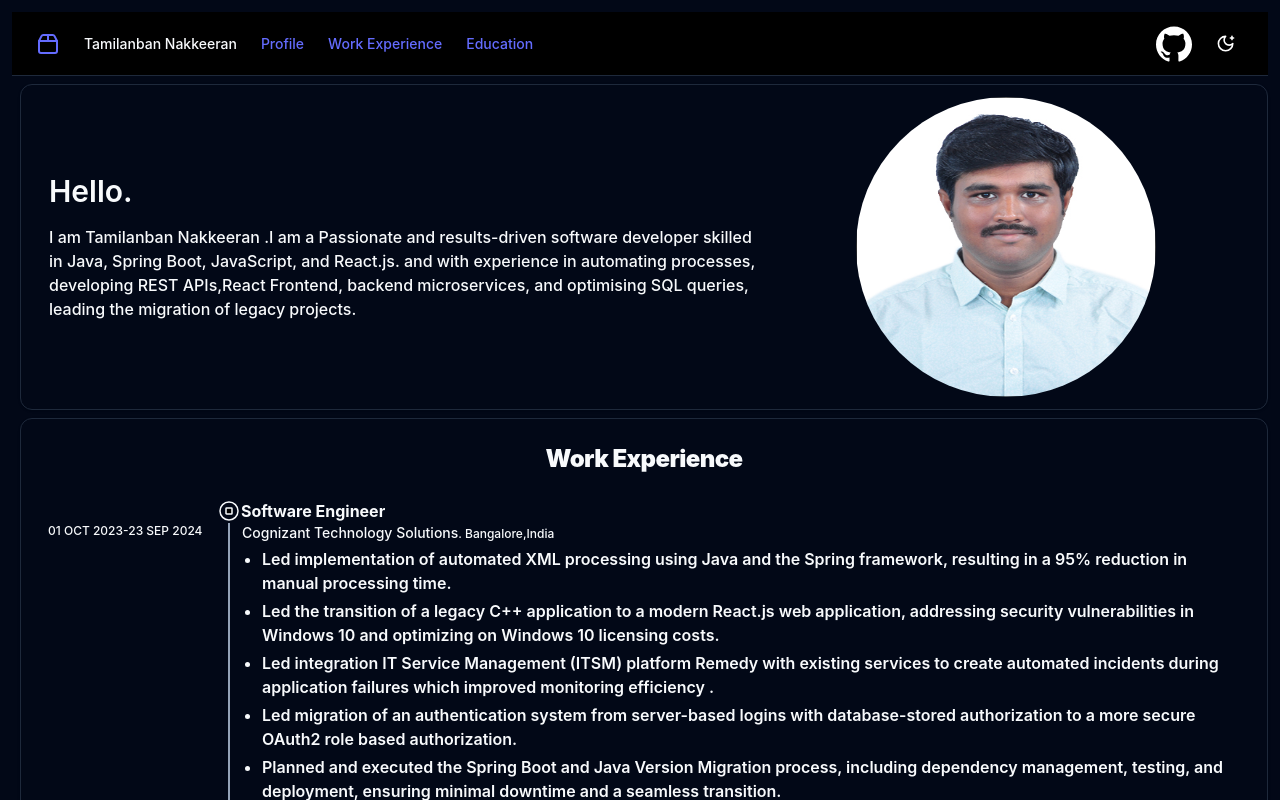
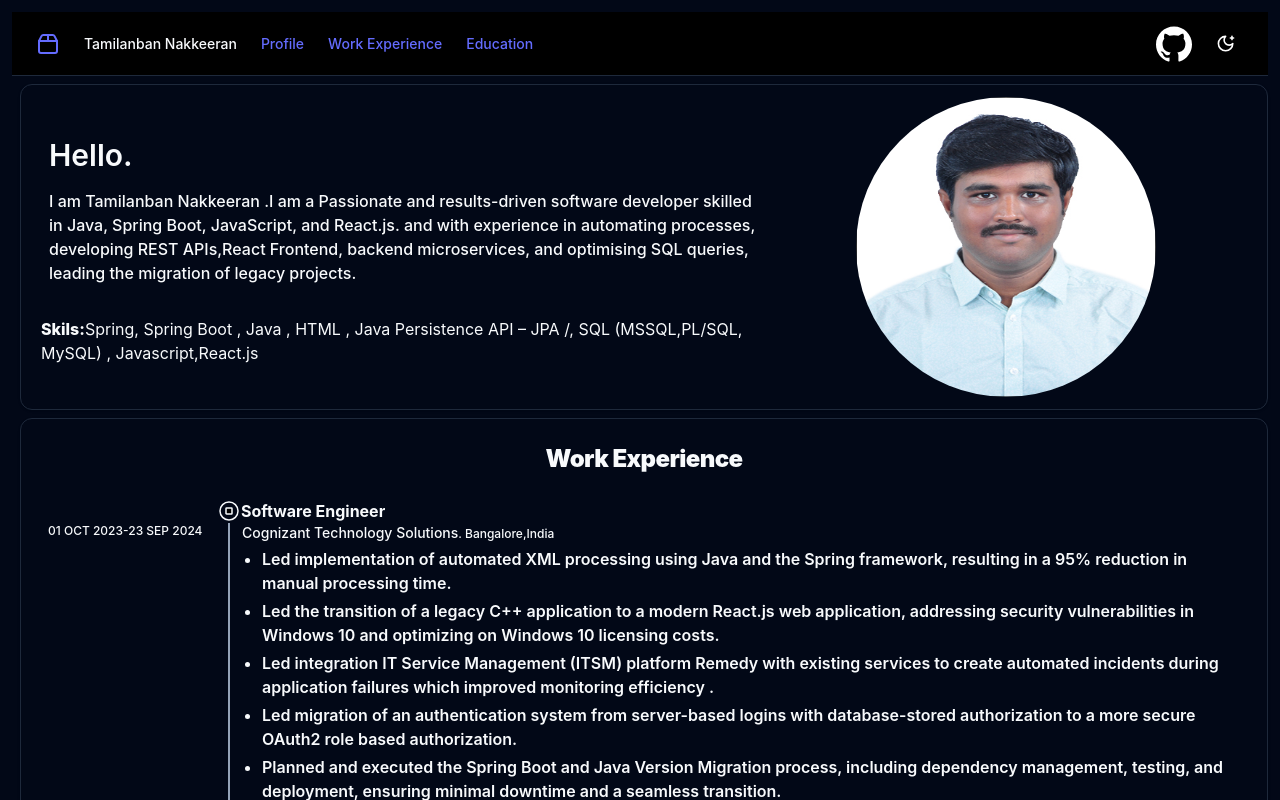
Before and after one commit to tamilanbann/tamilanbann.github.io, a React (Vite) app: page / in a window 1280 px wide. Shown: the top 800 px of the page. Built offline with nearby package versions, Linux system fonts and the light colour scheme.

Commit message:
added skils

```diff
--- a/src/components/Profile.tsx
+++ b/src/components/Profile.tsx
@@ -34,6 +34,12 @@ const Profile = React.forwardRef<
           APIs,React Frontend, backend microservices, and optimising SQL
           queries, leading the migration of legacy projects.
         </p>
+        <br></br>
+        <p>
+          <span className="font-extrabold">Skils:</span>Spring, Spring Boot ,
+          Java , HTML , Java Persistence API – JPA /, SQL (MSSQL,PL/SQL, MySQL)
+          , Javascript,React.js{" "}
+        </p>
       </div>
 
       <div></div>
```
